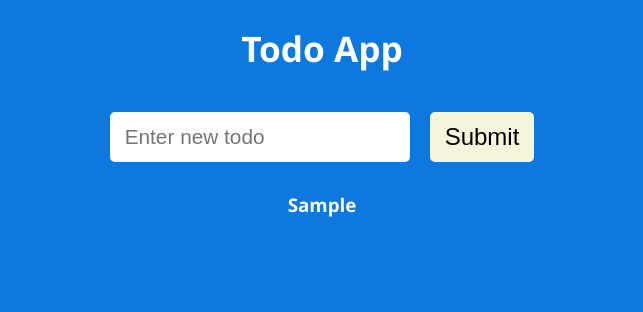
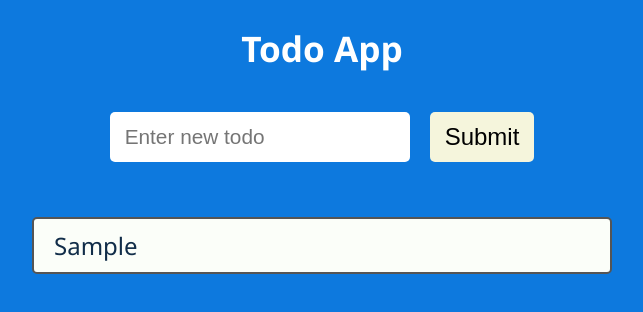
Before and after one commit to DenisKulik/todo-app, a React (Create React App) app: page / in a window 1280 px wide. Both pictures are taken after typing "Sample" into the empty fields and a click on the button "Submit". Shown: the top 312 px of the page, without its empty margins (318-961 px from the left). Built offline with nearby package versions, Linux system fonts and the light colour scheme.

Commit message:
add Todo && TodoList styles

```diff
--- a/src/components/Todos/Todo.js
+++ b/src/components/Todos/Todo.js
@@ -1,5 +1,9 @@
+import styles from './Todo.module.css';
+
 export default function Todo({ todo }) {
     return (
-        <h3>{todo}</h3>
+        <div className={styles.todo}>
+            <div className={styles.todoText}>{todo}</div>
+        </div>
     );
 }
--- a/src/components/Todos/Todo.module.css
+++ b/src/components/Todos/Todo.module.css
@@ -0,0 +1,17 @@
+.todo {
+    display: flex;
+    align-items: center;
+    padding: 10px 20px;
+    margin: 15px 0;
+    font-size: 1.5rem;
+    border-radius: 5px;
+    border: 2px solid #555;
+    color: #112d49;
+    background-color: #fbfef9;
+    user-select: none;
+}
+
+.todoText {
+    width: 100%;
+    text-align: left;
+}
--- a/src/components/Todos/TodoList.js
+++ b/src/components/Todos/TodoList.js
@@ -1,5 +1,10 @@
 import Todo from './Todo';
+import styles from './TodoList.module.css';
 
 export default function TodoList({ todos }) {
-    return todos.map((todo, idx) => <Todo key={idx} todo={todo}/>);
+    return (
+        <div className={styles.todoListContainer}>
+            {todos.map((todo, idx) => <Todo key={idx} todo={todo}/>)}
+        </div>
+    );
 }
--- a/src/components/Todos/TodoList.module.css
+++ b/src/components/Todos/TodoList.module.css
@@ -0,0 +1,3 @@
+.todoListContainer {
+    padding: 10px;
+}
```
